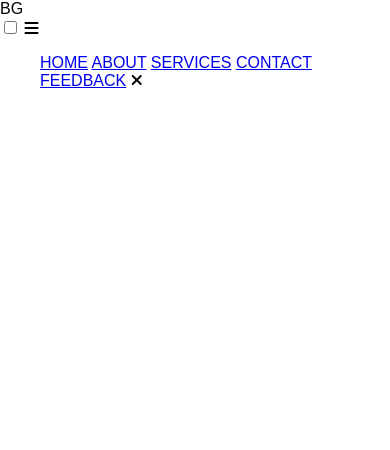
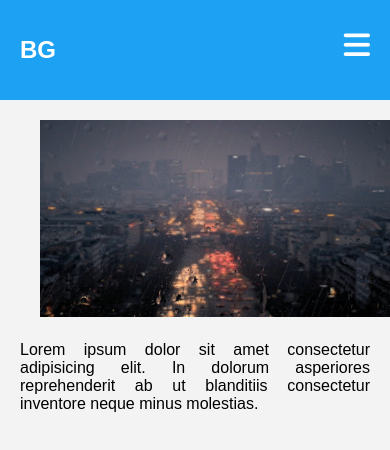
Before and after one commit to oguzhanyildiz22/WebPage-Level2, a plain HTML site: page index.html in a window 390 px wide. Drawn offline with Linux system fonts and the light colour scheme.

Commit message:
Added navbar features

```diff
--- a/index.html
+++ b/index.html
@@ -9,13 +9,13 @@
 </head>
 <body>
     <div class="header">
-        <div class="logo">BG</div>
+        <h2 class="logo">BG</h2>
         <input type="checkbox" id="chk">
         <label for="chk" class="show-menu-btn">
             <i class="fas fa-bars"></i>
         </label>
 
-        <ul>
+        <ul class="menu">
             <a href="#">HOME</a>
             <a href="#">ABOUT</a>
             <a href="#">SERVICES</a>
@@ -26,5 +26,10 @@
             </label>
         </ul>
     </div>
+    <div class="content">
+        <img src="image/background.jpg">
+        <p>Lorem ipsum dolor sit amet consectetur adipisicing elit. In dolorum asperiores reprehenderit ab ut blanditiis consectetur inventore neque minus molestias.
+        </p>
+    </div>
 </body>
 </html>
--- a/style.css
+++ b/style.css
@@ -1,34 +1,92 @@
-body{
+*{
     margin: 0;
     padding: 0;
     font-family: sans-serif;
 }
-.container{
+body{
+    background: #f3f3f3;
+}
+.header{
+    height: 100px;
+    background: #1da1f2;
+    padding: 0 20px;
+    color: #fff;
+}
+.logo{
+    line-height: 100px;
+    float: left;
+    cursor: pointer;
+}
+.menu{
+    float: right;
+    line-height: 100px;
+}
+.menu a{
+    color: #fff;
+    text-transform: uppercase;
+    text-decoration: none;
+    padding: 0 10px;
+    transition: 0.4s;
+}
+.show-menu-btn, .hide-menu-btn{
+    transition: 0.4s;
+    font-size: 30px;
+    cursor: pointer;
+    display: none;
+}
+.show-menu-btn{
+    float: right;
+}
+.show-menu-btn i{
+    line-height: 100%;
+    padding: 30px 0;
+}
+.menu a:hover,
+.show-menu-btn:hover,
+.hide-menu-btn:hover{
+    color: #e26d00;
+}
+#chk{
+    position: absolute;
+    visibility: hidden;
+}
+.content{
+    padding: 0 20px;
+}
+.content img{
     width: 100%;
-    max-width: 1200px;
-    overflow: hidden ;
-    margin: auto;
+    max-width: 700px;
+    margin: 20px;
 }
-.post{
-    width: 47%;
-    overflow: hidden;
-    background: #f1f1f1;
-    float: left;
-    margin: 10px;
-    border-radius: 6px;
-    box-shadow: 0 0 10px black;
+.content p{
+    text-align: justify;
 }
-.post img{
-    height: 280px;
-    width: 100%;
-}
-.post h2{
-    margin: 0;
-    padding: 0 10px;
-}
-@media screen and (max-width:680px){
-    .post{
-        width: 96%;
-        margin: 2%;
+@media screen and (max-width: 800px){
+    .show-menu-btn, .hide-menu-btn{
+        display: block;
+    }
+    .menu{
+      position: fixed;
+      width: 100%;
+      height: 100vh;
+      background: #333;
+      right: -100%;
+      top: 0;
+      text-align: center;
+      padding: 80px 0;
+      line-height: normal;
+      transition: 0.7s;
+    }
+    .menu a{
+        display: block;
+        padding: 20px;
+    }
+    .hide-menu-btn{
+        position: absolute;
+        top: 40px;
+        right: 40px;
+    }
+    #chk:checked ~ .menu{
+        right: 0;
     }
 }
```
